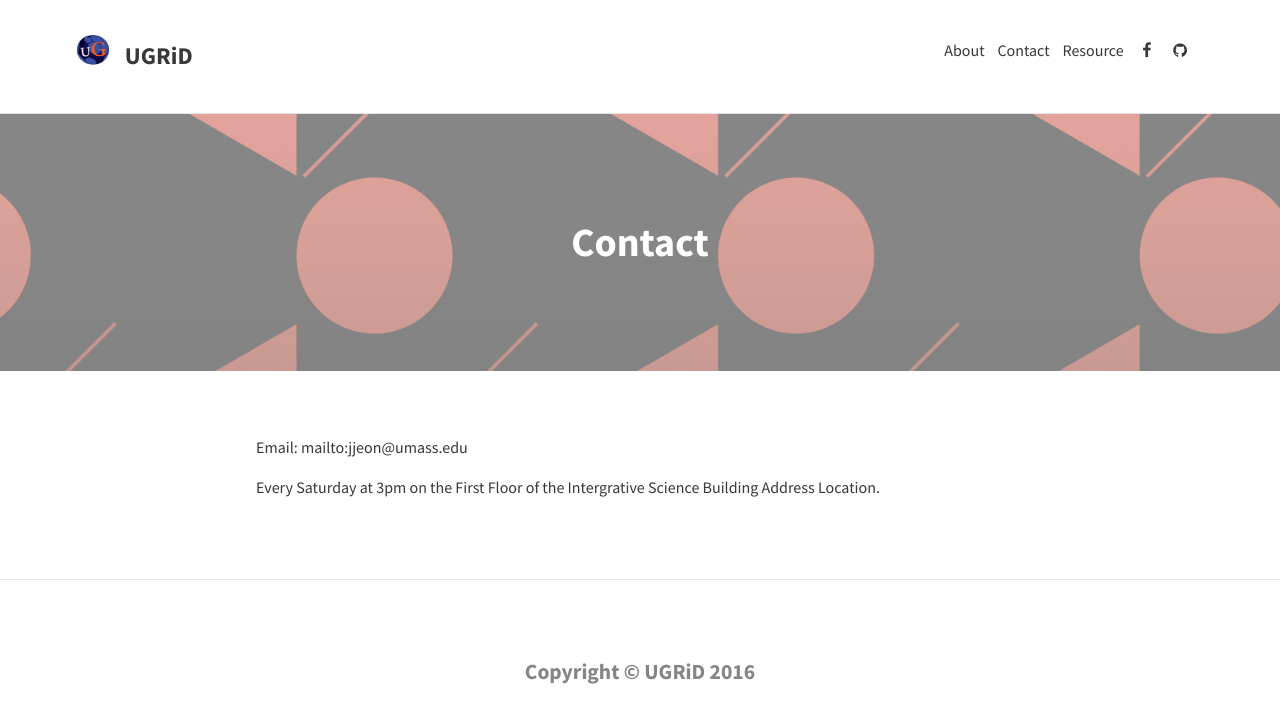
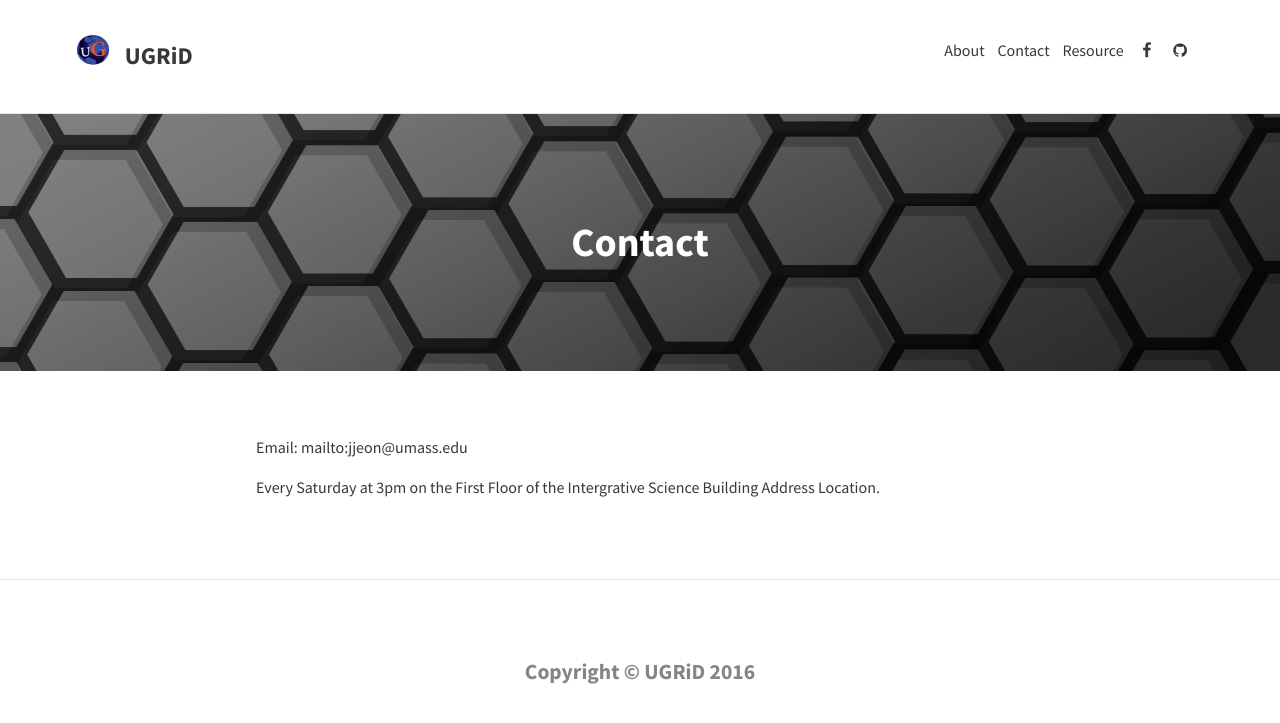
Before and after one commit to sketchplatform/ugriders.github.io, a Jekyll site: the page built from contact.md, in a window 1280 px wide. Shown: the top 723 px of the page. Built offline with Jekyll 4.4.1, drawn with Linux system fonts in a browser that asks for light colours; nearby versions of some CDN libraries.

Commit message:
Update contact.md

```diff
--- a/contact.md
+++ b/contact.md
@@ -2,7 +2,7 @@
 layout: page
 title: Contact
 permalink: /contact/
-feature-img: "img/sample_feature_img_2.png"
+feature-img: "img/texture2.png"
 ---
 Email: mailto:jjeon@umass.edu
 
```
